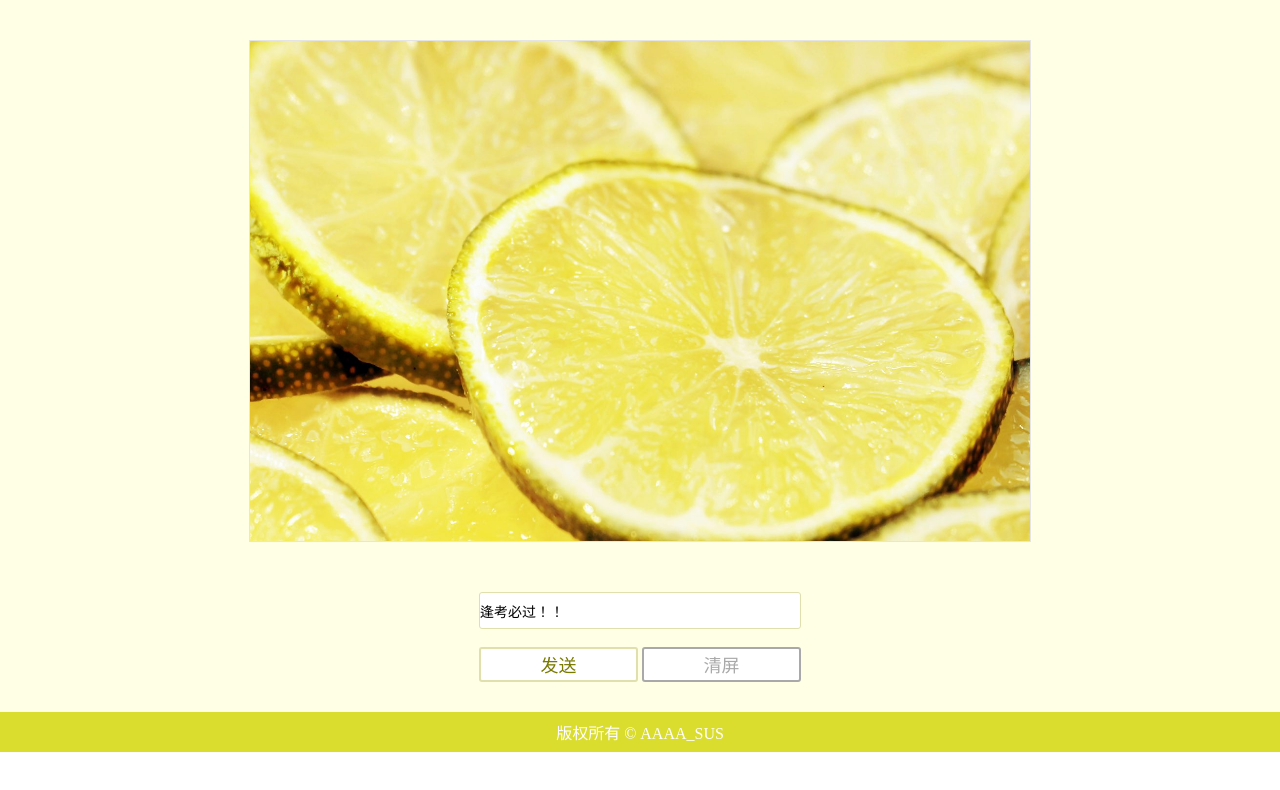
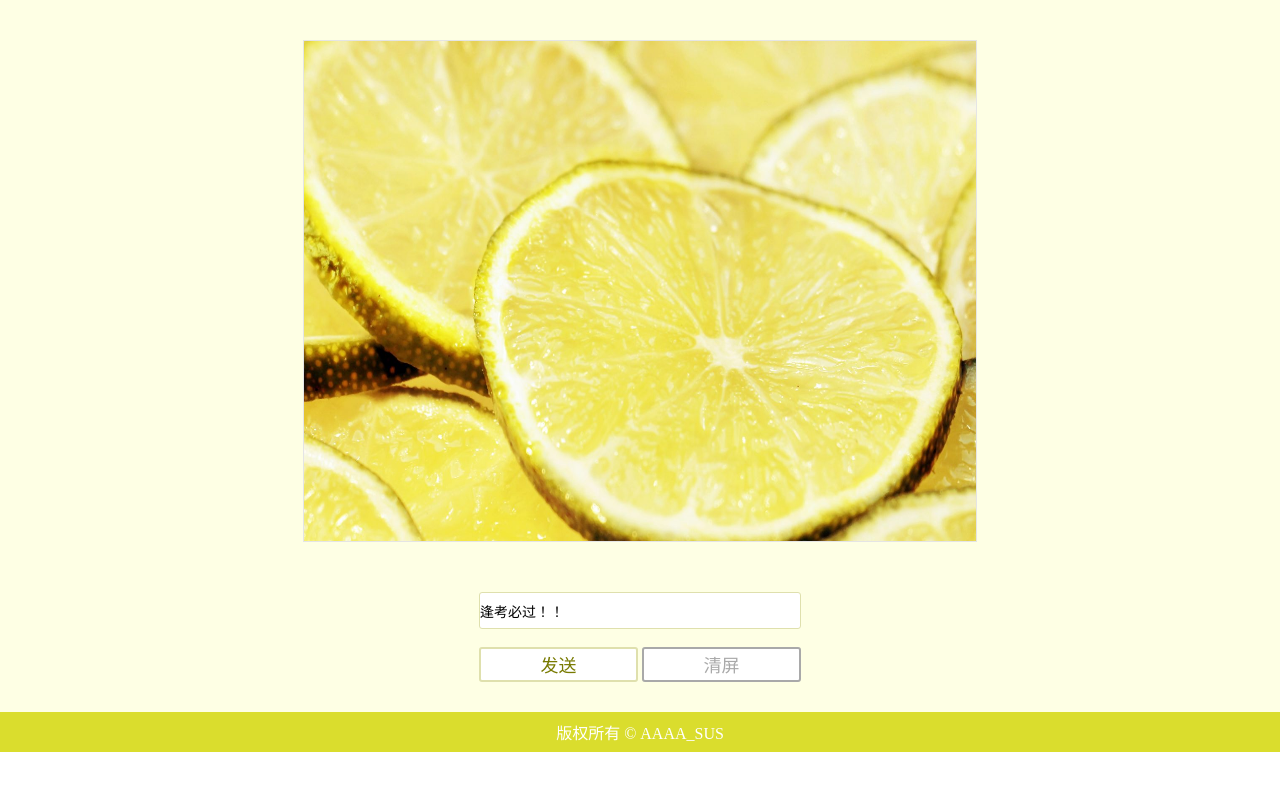
Before and after one commit to AAAASus/Train, a plain HTML site: page day04/index.html in a window 1280 px wide. Drawn offline with Linux system fonts and the light colour scheme.

Commit message:
实训第四次作业3

```diff
--- a/day04/index.css
+++ b/day04/index.css
@@ -17,7 +17,7 @@
   position: relative;
   background-image: url(./背景.jpg);
   background-repeat: round;
-  width: 780px ;
+  width: 60% ;
   height: 500px;
   border: 1px solid rgb(229, 229, 229);
   font-size: 14px;
--- a/day04/index.js
+++ b/day04/index.js
@@ -19,8 +19,7 @@ $(function() {
       //设置弹幕体出现时的上边距，为任意值
       var top = Math.random() * $screen.height();
       top = top < $screen.height ? 10+"px" : top;
-      //随机速度
-      var speed = parseInt(Math.random() *50)+1;
+
       //设置弹幕体的上边距和左边距
       $content.css({
         "position": 'absolute',
@@ -36,7 +35,7 @@ $(function() {
       //弹幕体从右端移动到最左侧，然后直接删除该元素
       $content.animate({
         right: $screen.width()-60+$content.width()
-      }, 2000, function() {
+      }, 2000,function() {
         $(this).remove();
       });
     });
```
